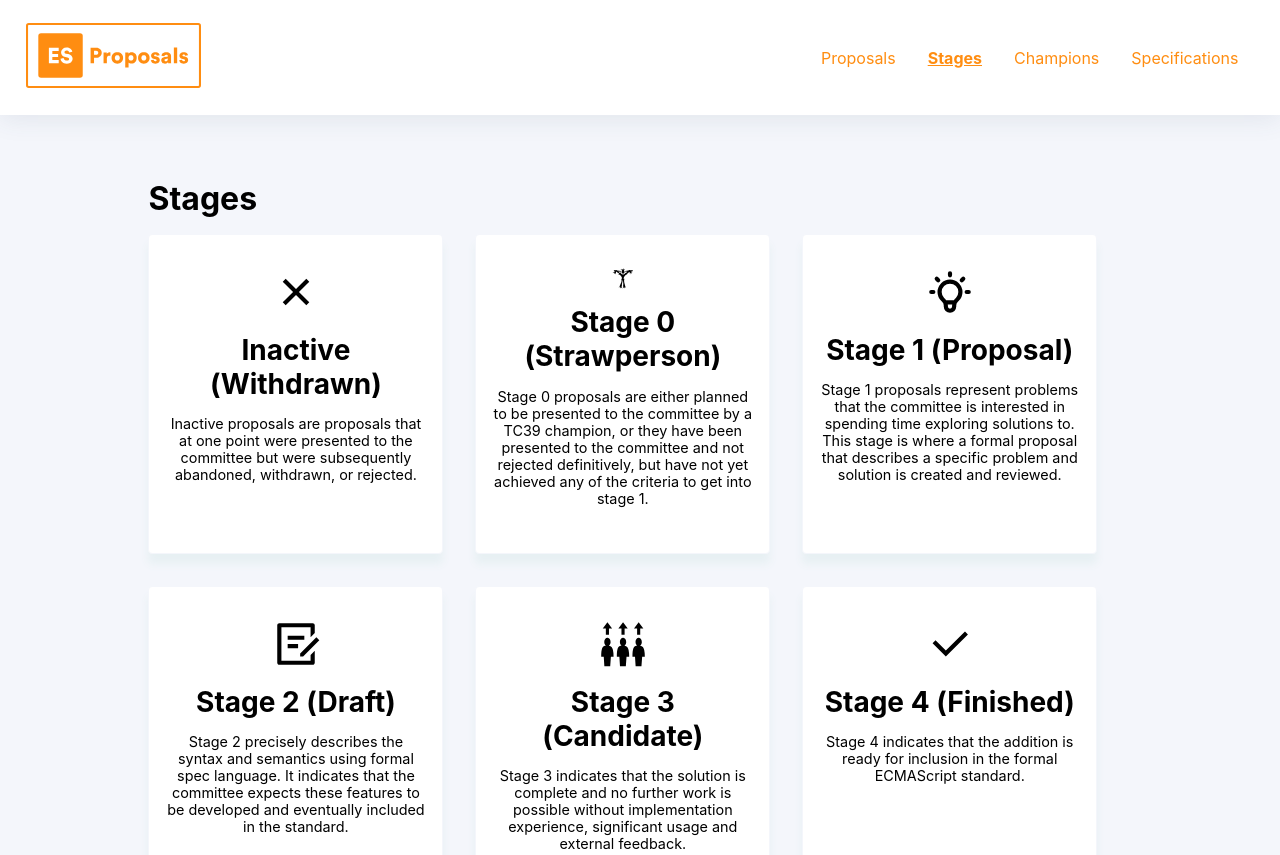
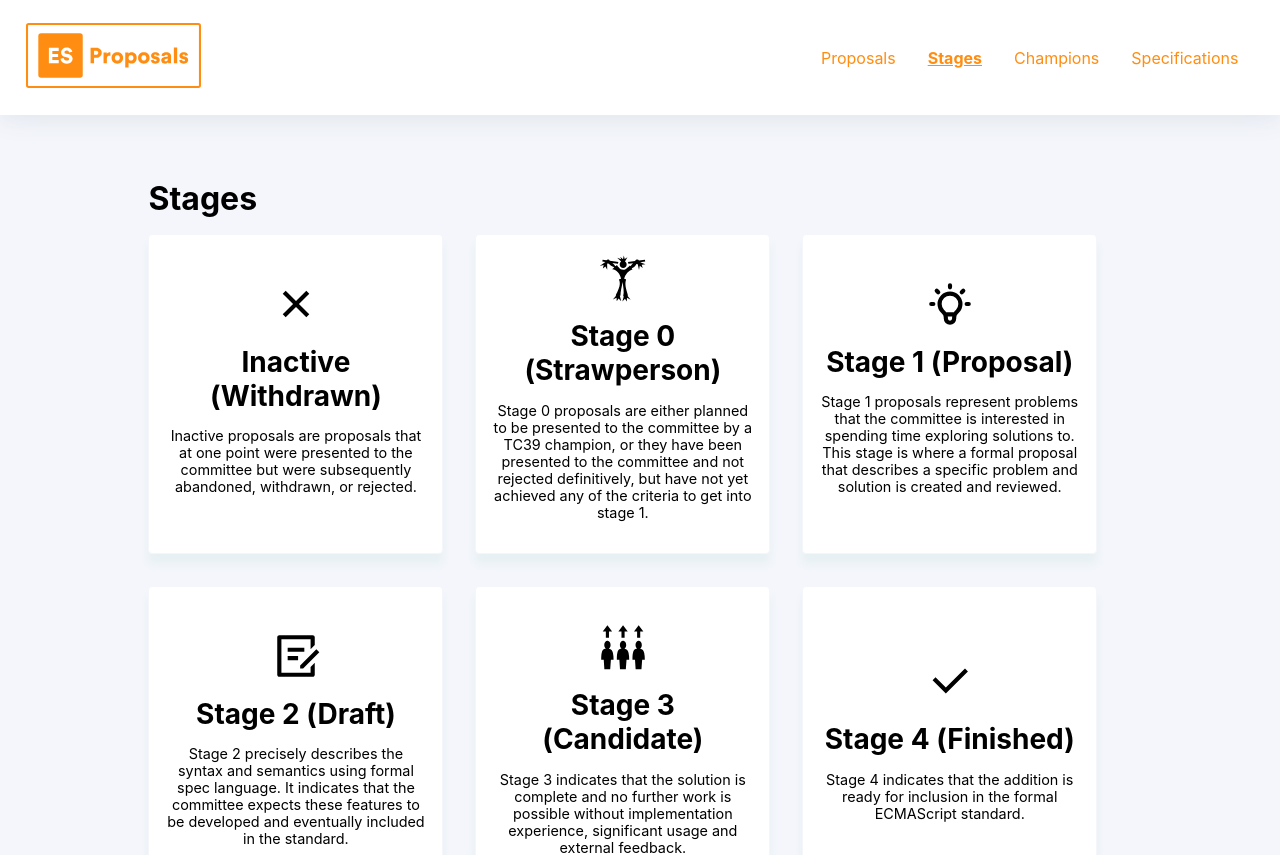
Before and after one commit to saadq/proposals.es, a Next.js app: page /stages in a window 1280 px wide. Shown: the top 855 px of the page. Built offline with nearby package versions, Linux system fonts and the light colour scheme.

Commit message:
Update stage card to be center aligned horizontally

```diff
--- a/src/components/stages/StageList.tsx
+++ b/src/components/stages/StageList.tsx
@@ -28,9 +28,10 @@ const StageLink = styled.a`
   height: 20rem;
   flex-direction: column;
   align-items: center;
+  justify-content: center;
   text-decoration: none;
   color: ${({ theme }) => theme.colors.black};
-  padding: 2rem 1rem;
+  padding: 0 1rem;
   text-align: center;
   background: ${({ theme }) => theme.colors.white};
   box-shadow: 0px 2px 8px #e7f0f3;
```
